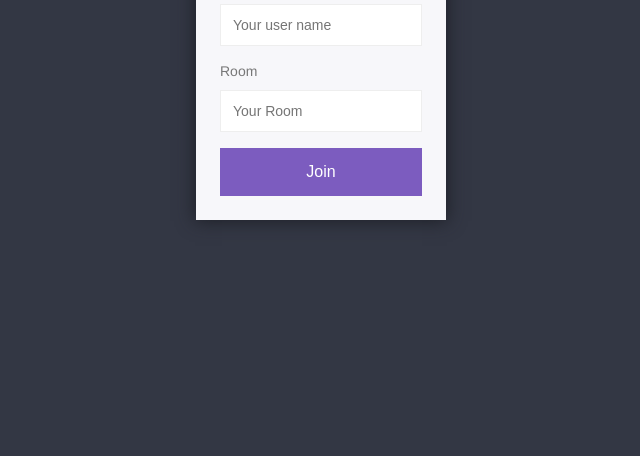
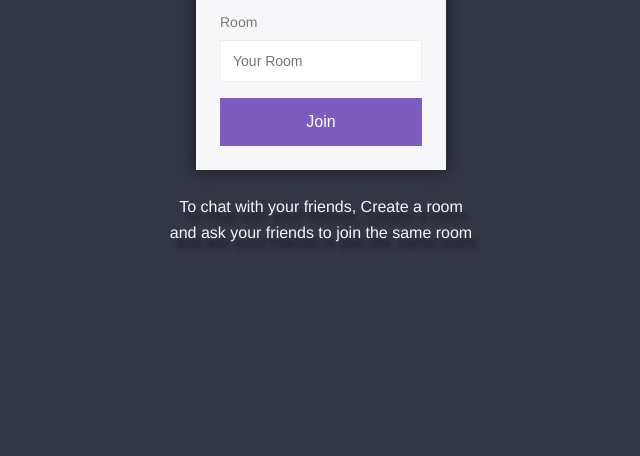
Before and after one commit to rishi-611/chat-app, a website: page public/index.html in a window 1280 px wide. Shown: the part 344-800 px from the top of the page, without its empty margins (319-959 px from the left). Drawn offline with Linux system fonts and the light colour scheme.

Commit message:
join page improved

```diff
--- a/public/css/styles.css
+++ b/public/css/styles.css
@@ -74,6 +74,7 @@ button:disabled {
   width: 100vw;
   height: 100vh;
   display: flex;
+  flex-flow: column wrap;
   justify-content: center;
   align-items: center;
 }
@@ -82,7 +83,7 @@ button:disabled {
   box-shadow: 0px 0px 17px 1px #1d1f26;
   background: #f7f7fa;
   padding: 24px;
-  width: 250px;
+  max-width: 250px;
 }
 
 .centered-form button {
@@ -92,6 +93,14 @@ button:disabled {
 .centered-form input {
   margin-bottom: 16px;
   width: 100%;
+}
+
+.info {
+  color: #f7f7fa;
+  text-align: center;
+  margin: 1.5rem auto;
+  text-shadow: 5px 10px 5px #1d1f26;
+  line-height: 1.6rem;
 }
 
 /* Chat Page Layout */
--- a/public/index.html
+++ b/public/index.html
@@ -37,6 +37,12 @@
           <button type="submit" id="join-btn">Join</button>
         </form>
       </div>
+      <div class="info">
+        <p>
+          To chat with your friends, Create a room <br />
+          and ask your friends to join the same room
+        </p>
+      </div>
     </div>
   </body>
 </html>
```
